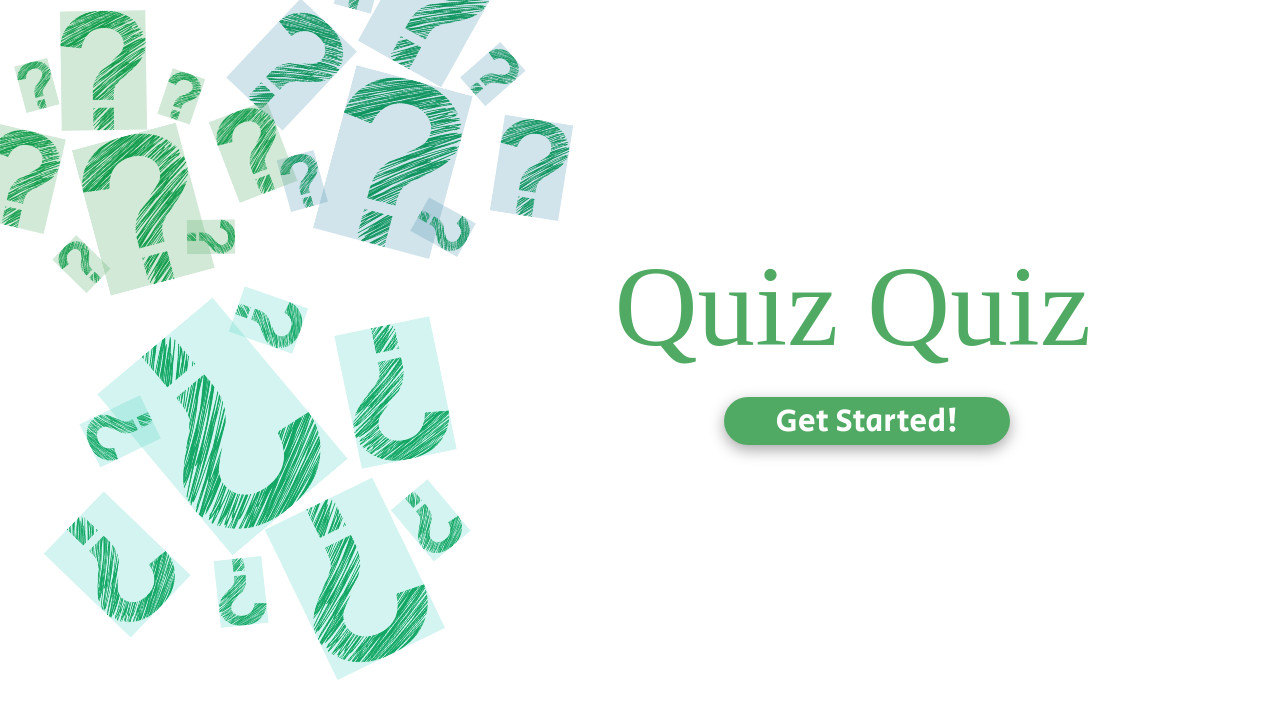
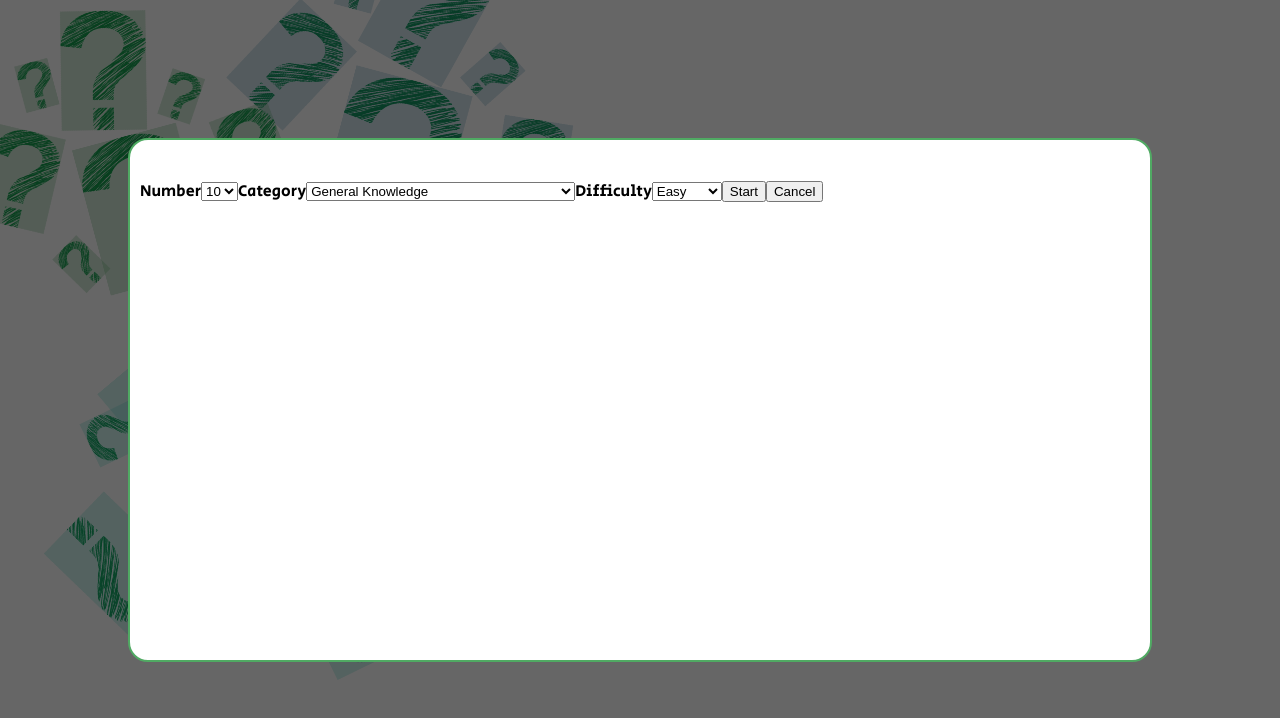
Before and after one commit to blueline1984/quizquiz, a React (Create React App) app: page / in a window 1280 px wide. Both pictures are taken after a click on the button "Get Started!". Shown: the top 718 px of the page. Built offline with nearby package versions, Linux system fonts and the light colour scheme; a web font is replaced by a local one.

Commit message:
[FEAT]: Modify modal fetch quiz data logic

```diff
--- a/src/Potal.js
+++ b/src/Potal.js
@@ -1,7 +1,7 @@
 import reactDom from "react-dom";
 
-function Portal({ children }) {
+const Portal = ({ children }) => {
   return reactDom.createPortal(children, document.getElementById("portal"));
-}
+};
 
 export default Portal;
--- a/src/components/Modal.js
+++ b/src/components/Modal.js
@@ -1,23 +1,61 @@
-import React from "react";
+import React, { useState } from "react";
 import styled from "styled-components";
 import Portal from "../Potal";
 import QuizSelectBox from "../components/QuizSelectBox";
 import { NUMBER, CATEGORY, DIFFICULTY } from "../config/quizSelect";
+import { fetchQuizData } from "../api/api";
 
-const Modal = ({ message, backgroundColor, informationContent }) => {
+const Modal = ({
+  message,
+  backgroundColor,
+  informationContent,
+  closeModal,
+}) => {
+  const [quiz, setQuiz] = useState([]);
+  const [number, setNumber] = useState("");
+  const [difficulty, setDifficulty] = useState("");
+  const [category, setCategory] = useState("");
+
+  const handleNumber = (event) => {
+    setNumber(event.target.value);
+  };
+  const handleDifficulty = (event) => {
+    setDifficulty(event.target.value);
+  };
+  const handleCategory = (event) => {
+    setCategory(event.target.value);
+  };
+  const handleSubmit = async (event) => {
+    event.preventDefault();
+    const test = await fetchQuizData(number, difficulty, category);
+    setQuiz(test);
+  };
+
   return (
     <Portal>
       <ModalOverlay>
         <ModalBody style={{ backgroundColor: `${backgroundColor}` }}>
           <ModalContent>{message}</ModalContent>
           {informationContent}
-          <form>
-            <QuizSelectBox options={NUMBER} />
-            <QuizSelectBox options={CATEGORY} />
-            <QuizSelectBox options={DIFFICULTY} />
+          <form onSubmit={handleSubmit}>
+            <QuizSelectBox
+              label="Number"
+              options={NUMBER}
+              hadleSelectBox={handleNumber}
+            />
+            <QuizSelectBox
+              label="Category"
+              options={CATEGORY}
+              hadleSelectBox={handleCategory}
+            />
+            <QuizSelectBox
+              label="Difficulty"
+              options={DIFFICULTY}
+              hadleSelectBox={handleDifficulty}
+            />
+            <button type="submit">Start</button>
+            <button onClick={closeModal}>Cancel</button>
           </form>
-          <button>Start</button>
-          <button>Cancel</button>
         </ModalBody>
       </ModalOverlay>
     </Portal>
--- a/src/components/QuizSelectBox.js
+++ b/src/components/QuizSelectBox.js
@@ -1,14 +1,22 @@
 import React from "react";
 
-const QuizSelectBox = ({ options }) => {
+const QuizSelectBox = ({ label, options, hadleSelectBox }) => {
   return (
-    <select>
-      {options.map((option) => (
-        <option key={option.value} vlaue={option.value}>
-          {option.name}
-        </option>
-      ))}
-    </select>
+    <>
+      <label htmlFor={label}>{label}</label>
+      <select
+        id={label}
+        onChange={(event) => {
+          hadleSelectBox(event);
+        }}
+      >
+        {options.map((option) => (
+          <option key={option.value} value={option.value}>
+            {option.name}
+          </option>
+        ))}
+      </select>
+    </>
   );
 };
 
--- a/src/pages/Main.js
+++ b/src/pages/Main.js
@@ -1,11 +1,23 @@
-import React from "react";
+import React, { useState } from "react";
+import Modal from "../components/Modal";
 
 const Main = () => {
+  const [isModalOpen, setIsModalOpen] = useState(false);
+  const openModal = () => {
+    setIsModalOpen(true);
+  };
+  const closeModal = () => {
+    setIsModalOpen(false);
+  };
+
   return (
     <div>
       <div className="wrapper">
         <div className="title">Quiz Quiz</div>
-        <button>Get Started!</button>
+        <button onClick={openModal}>Get Started!</button>
+        {isModalOpen && (
+          <Modal backgroundColor="#fff" closeModal={closeModal} />
+        )}
       </div>
       <div className="questions">
         <img
```
Also changed, not shown: src/hooks/useFetchQuiz.js (+9 -18 lines).
